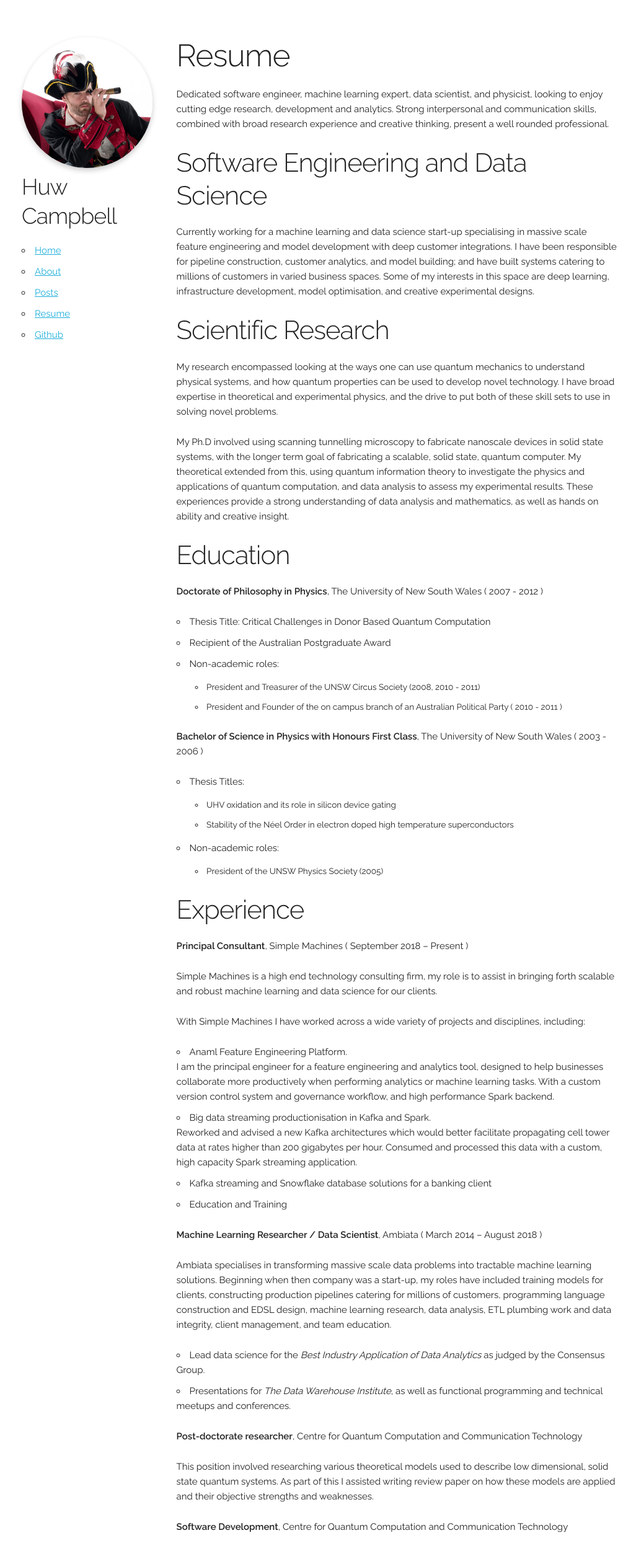
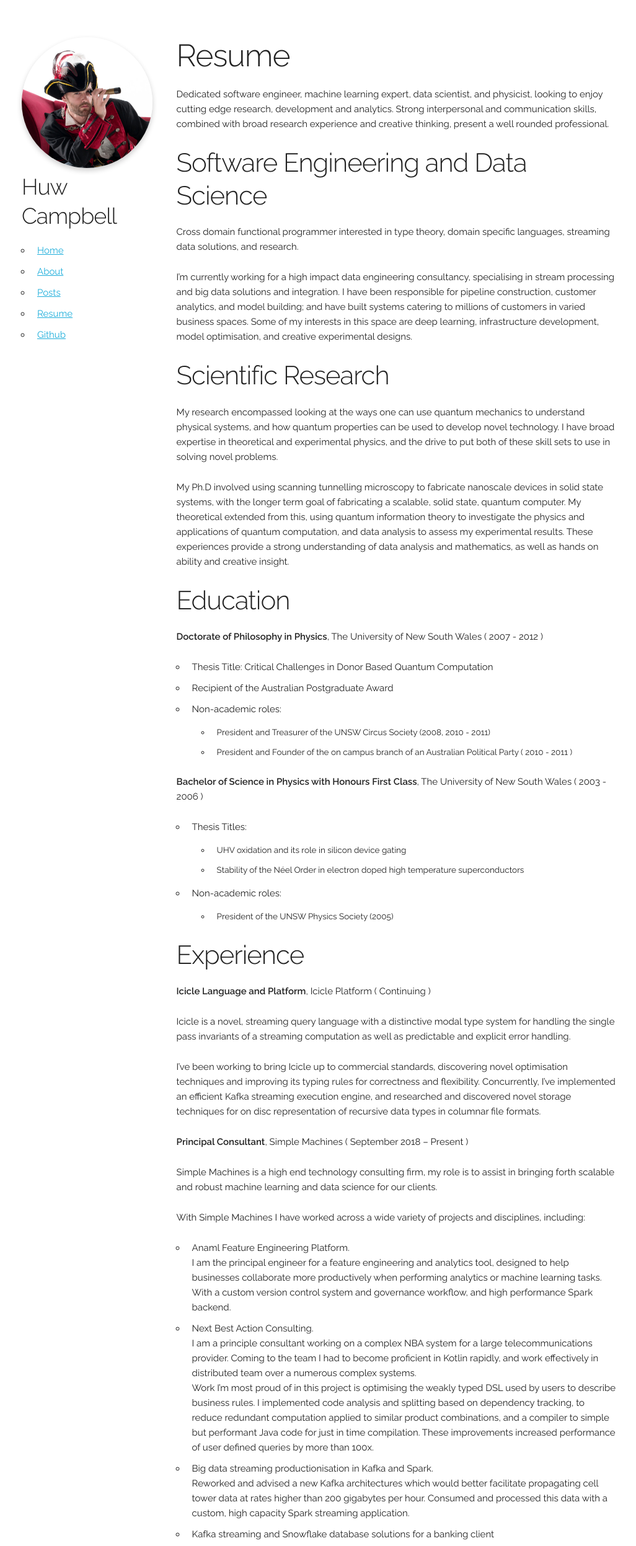
Before and after one commit to HuwCampbell/HuwCampbell.github.io, a plain HTML site: page docs/resume.html in a window 1280 px wide. Shown: the top 2494 px of the page at 62% size, without its empty margins (125-1151 px from the left). Drawn offline with Linux system fonts and the light colour scheme.

Commit message:
Update CSS

```diff
--- a/css/skeleton.css
+++ b/css/skeleton.css
@@ -288,22 +288,27 @@ label > .label-body {
 /* Lists
 –––––––––––––––––––––––––––––––––––––––––––––––––– */
 ul {
-  list-style: circle inside; }
+  list-style: circle; }
 ol {
-  list-style: decimal inside; }
+  list-style: decimal; }
 ol, ul {
-  padding-left: 0;
+  padding-left: 1.5rem;
   margin-top: 0; }
 ul ul,
 ul ol,
 ol ol,
 ol ul {
-  margin: 1.5rem 0 1.5rem 3rem;
+  margin: 1.5rem 0 1.5rem 1.5rem;
   font-size: 90%; }
 li {
   margin-bottom: 1rem; }
 
-
+ol li {
+  padding-left: 1rem;
+}
+ul li {
+  padding-left: 1rem;
+}
 /* Code
 –––––––––––––––––––––––––––––––––––––––––––––––––– */
 code {
--- a/docs/resume.html
+++ b/docs/resume.html
@@ -65,13 +65,15 @@ and analytics. Strong interpersonal and communication skills,
 combined with broad research experience and creative thinking,
 present a well rounded professional.</p>
 <h2 id="software-engineering-and-data-science">Software Engineering and Data Science</h2>
-<p>Currently working for a machine learning and data science start-up
-specialising in massive scale feature engineering and model development
-with deep customer integrations. I have been responsible for pipeline
-construction, customer analytics, and model building; and have built
-systems catering to millions of customers in varied business spaces.
-Some of my interests in this space are deep learning, infrastructure
-development, model optimisation, and creative experimental designs.</p>
+<p>Cross domain functional programmer interested in type theory, domain
+specific languages, streaming data solutions, and research.</p>
+<p>I’m currently working for a high impact data engineering consultancy,
+specialising in stream processing and big data solutions and integration.
+I have been responsible for pipeline construction, customer analytics,
+and model building; and have built systems catering to millions of
+customers in varied business spaces. Some of my interests in this space
+are deep learning, infrastructure development, model optimisation,
+and creative experimental designs.</p>
 <h2 id="scientific-research">Scientific Research</h2>
 <p>My research encompassed looking at the ways one can use quantum
 mechanics to understand physical systems, and how quantum properties
@@ -110,6 +112,16 @@ as well as hands on ability and creative insight.</p>
 </ul></li>
 </ul>
 <h2 id="experience">Experience</h2>
+<p><strong>Icicle Language and Platform</strong>, Icicle Platform ( Continuing )</p>
+<p>Icicle is a novel, streaming query language with a distinctive modal type
+system for handling the single pass invariants of a streaming computation
+as well as predictable and explicit error handling.</p>
+<p>I’ve been working to bring Icicle up to commercial standards, discovering
+novel optimisation techniques and improving its typing rules for correctness
+and flexibility. Concurrently, I’ve implemented an efficient Kafka
+streaming execution engine, and researched and discovered novel storage
+techniques for on disc representation of recursive data types in columnar
+file formats.</p>
 <p><strong>Principal Consultant</strong>, Simple Machines ( September 2018 – Present )</p>
 <p>Simple Machines is a high end technology consulting firm, my role is
 to assist in bringing forth scalable and robust machine learning and
@@ -122,6 +134,17 @@ I am the principal engineer for a feature engineering and analytics tool,
 designed to help businesses collaborate more productively when performing
 analytics or machine learning tasks. With a custom version control system
 and governance workflow, and high performance Spark backend.</li>
+<li>Next Best Action Consulting.<br>
+I am a principle consultant working on a complex NBA system for a large
+telecommunications provider. Coming to the team I had to become proficient
+in Kotlin rapidly, and work effectively in distributed team over a numerous
+complex systems.<br>
+Work I’m most proud of in this project is optimising the weakly typed DSL
+used by users to describe business rules. I implemented code analysis and
+splitting based on dependency tracking, to reduce redundant computation
+applied to similar product combinations, and a compiler to simple but performant
+Java code for just in time compilation. These improvements increased performance
+of user defined queries by more than 100x.</li>
 <li>Big data streaming productionisation in Kafka and Spark.<br>
 Reworked and advised a new Kafka architectures which would better
 facilitate propagating cell tower data at rates higher than 200 gigabytes
@@ -173,6 +196,8 @@ fundamental constants of the universe have changed over its lifetime.</p>
 <p>Private tutoring in mathematics and physics from high school to undergraduate level.</p>
 <p><strong>Live Homework Help</strong>.</p>
 <p>Online tutoring in maths and sciences for high school students.</p>
+<p><strong>Zoo Keeper</strong></p>
+<p>I currently volunteer as a Zoo Keeper.</p>
 <h2 id="scientific-skills">Scientific Skills</h2>
 <strong>Machine Learning</strong>
 <div class="row">
@@ -194,18 +219,18 @@ fundamental constants of the universe have changed over its lifetime.</p>
 <strong>Domains</strong>
 <div class="row">
 <div class="six columns">
-<ul><li>Functional Programming</li><li>Software design and architecture</li><li>Streaming data solutions</li></ul>
+<ul><li>Functional Programming</li><li>Compiler and DSL engineering</li><li>Streaming data solutions</li></ul>
 </div>
 <div class="six columns">
-<ul><li>Big data solutions</li><li>Compiler and DSL engineering</li><li>Testing and correctness</li></div></div><strong>Languages</strong><div class="row">
+<ul><li>Software design and architecture</li><li>Big data solutions</li><li>Testing and correctness</li></div></div><strong>Languages</strong><div class="row">
 <div class="four columns">
-<ul><li>Haskell</li><li>Scala</li></ul>
+<ul><li>Haskell</li><li>Scala</li><li>Kotlin</li></ul>
 </div>
 <div class="four columns">
-<ul><li>Nix</li><li>C</li></div><div class="four columns">
+<ul><li>Typescript</li><li>Nix</li><li>C</li></div><div class="four columns">
 <ul><li>R</li><li>Idris</li></div></div><strong>Libraries I maintain or developed</strong><div class="row">
 <div class="four columns">
-<ul><li>optparse-applicative</li></ul>
+<ul><li>optparse-applicative</li><li>Icicle query language</li></ul>
 </div>
 <div class="four columns">
 <ul><li>Grenade</li></div><div class="four columns">
```
Also changed, not shown: docs/css/skeleton.css, 1 other file.
